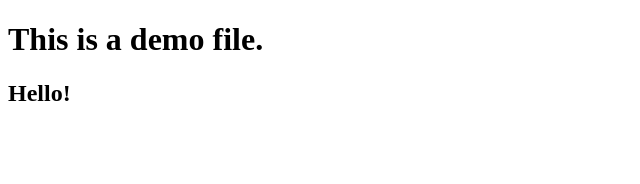
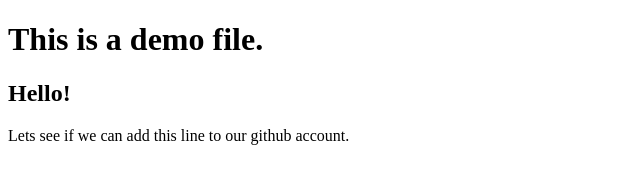
Before and after one commit to zaras-dreamweb/DemoForMac, a plain HTML site: page index.html in a window 1280 px wide. Shown: the whole page, without its empty margins (0-640 px from the left). Drawn offline with Linux system fonts and the light colour scheme.

Commit message:
added a new line in p tag

```diff
--- a/index.html
+++ b/index.html
@@ -8,6 +8,7 @@
 <body>
     <h1> This is a demo file.</h1>
     <h2>Hello!</h2>
+    <p>Lets see if we can add this line to our github account.</p>
 
 </body>
 </html>
```
